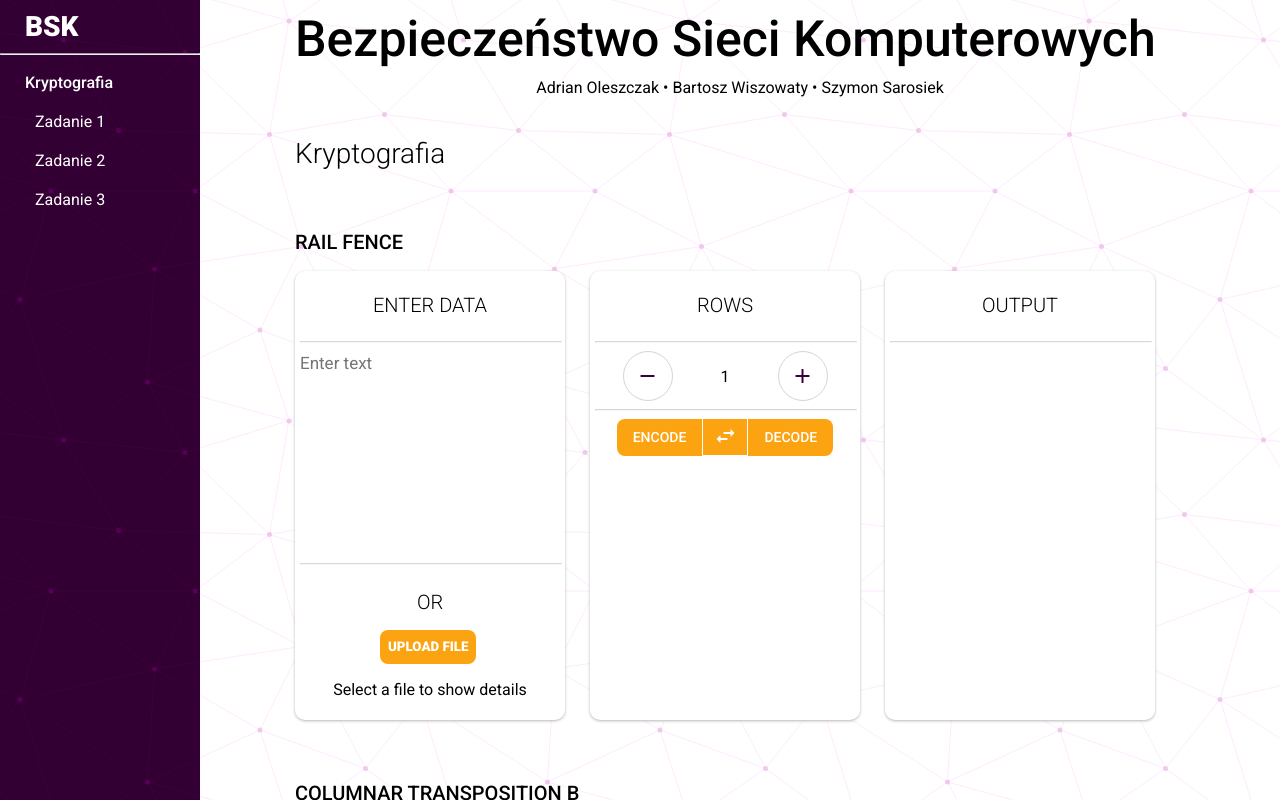
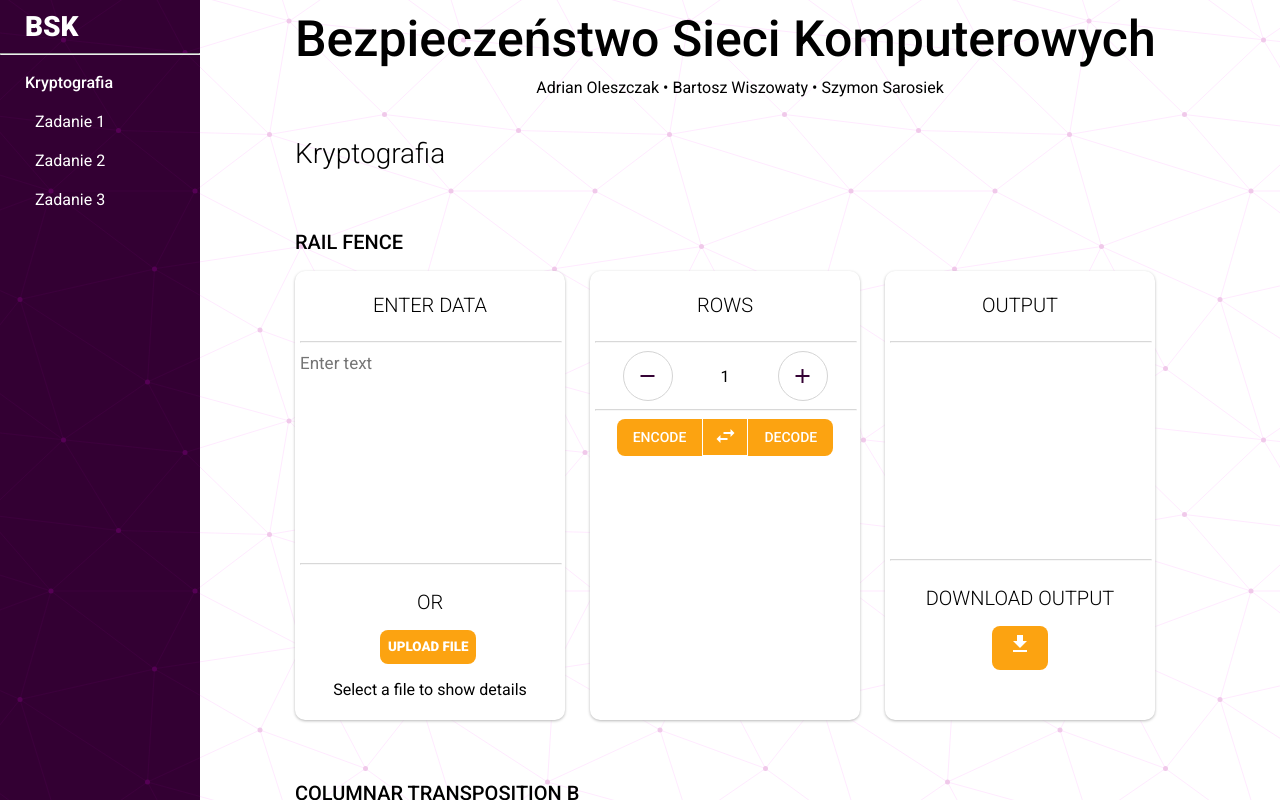
Before and after one commit to bsk-ps/bsk, a React (Create React App) app in the folder ui/bsk/: page / in a window 1280 px wide. Shown: the top 800 px of the page. Built offline with nearby package versions, Linux system fonts and the light colour scheme.

Commit message:
Export to txt

```diff
--- a/ui/bsk/src/components/Card.js
+++ b/ui/bsk/src/components/Card.js
@@ -20,6 +20,7 @@ const InputCard = ({ form, setForm }) => {
             data: event.target.value,
         })
     }
+
     return (
         <div className="paper card">
             <h2 className="display-2">ENTER DATA</h2>
@@ -46,13 +47,29 @@ const InputCard = ({ form, setForm }) => {
 }
 
 const OutputCard = ({ output }) => {
+    const downloadToTxt = () =>{
+        const element = document.createElement("a");
+
+        const file = new Blob([{output}.output], {type: 'text/plain; charset=utf-8'});
+        element.href = URL.createObjectURL(file);
+        element.download="data.txt";
+        document.body.appendChild(element);
+        element.click();
+    }
     return (
         <div className="paper card" style={{ whiteSpace: "pre-line" }}>
             <h2 className="display-2">OUTPUT</h2>
             <hr />
-            <div id="scrollable" style={{overflow: "auto", width: "100%", wordWrap: "break-word"}}>
+            <div id="scrollable" style={{height:"200px", overflow: "auto", width: "100%", wordWrap: "break-word"}}>
                 {output}
             </div>
+            <hr />
+            <h2 className="display-2">DOWNLOAD OUTPUT</h2>
+            <button  onClick={downloadToTxt} className="btn-primary" >
+            <span className="material-icons">
+                                download
+                            </span>
+                        </button>
         </div>
     );
 }
```
